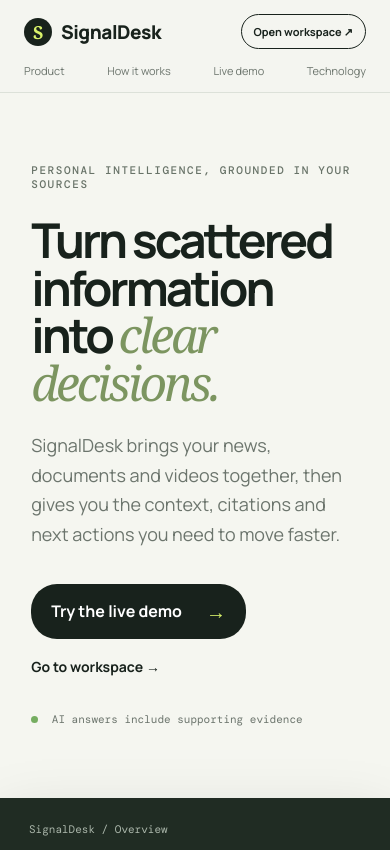
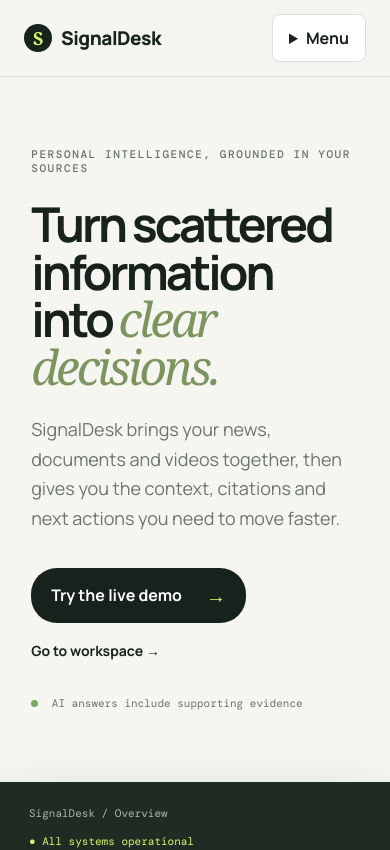
Before and after one commit to GauravM19/SignalDesk_AI, a Next.js app in the folder frontend/: page / in a window 390 px wide. Shown: the top 850 px of the page. Built offline with nearby package versions, Linux system fonts and the light colour scheme.

Commit message:
Add accessible mobile landing navigation with disclosure controls

```diff
--- /dev/null
+++ b/frontend/app/components/SiteNavigation.tsx
@@ -0,0 +1,32 @@
+'use client';
+
+const links = [
+  ['#product', 'Product'],
+  ['#workflow', 'How it works'],
+  ['#demo', 'Live demo'],
+  ['#tech', 'Technology']
+];
+
+export default function SiteNavigation() {
+  return <>
+    <div className="nav-links">
+      {links.map(([href, label]) => <a key={href} href={href}>{label}</a>)}
+    </div>
+    <details className="mobile-menu" onKeyDown={event => {
+      if (event.key === 'Escape' && event.currentTarget.open) {
+        event.currentTarget.open = false;
+        event.currentTarget.querySelector('summary')?.focus();
+      }
+    }}>
+      <summary aria-controls="mobile-navigation">Menu</summary>
+      <div id="mobile-navigation" className="mobile-nav-links" onClick={event => {
+        if (event.target instanceof Element && event.target.closest('a')) {
+          event.currentTarget.closest('details')?.removeAttribute('open');
+        }
+      }}>
+        {links.map(([href, label]) => <a key={href} href={href}>{label}</a>)}
+        <a href="/dashboard">Open workspace</a>
+      </div>
+    </details>
+  </>;
+}
--- a/frontend/app/page.tsx
+++ b/frontend/app/page.tsx
@@ -1,6 +1,7 @@
 'use client';
 
 import { useState } from 'react';
+import SiteNavigation from './components/SiteNavigation';
 
 const features = [
   ['01', 'Connect your sources', 'RSS, YouTube, PDFs, Google Drive and Notion in one searchable workspace.'],
@@ -39,9 +40,9 @@ export default function Home() {
   };
 
   return <main>
-    <nav className="nav">
+    <nav className="nav" aria-label="Main navigation">
       <a className="brand" href="/"><span className="brand-mark">S</span> SignalDesk</a>
-      <div className="nav-links"><a href="#product">Product</a><a href="#workflow">How it works</a><a href="#demo">Live demo</a><a href="#tech">Technology</a></div>
+      <SiteNavigation />
       <a className="nav-button" href="/dashboard">Open workspace ↗</a>
     </nav>
 
--- a/frontend/app/responsive.css
+++ b/frontend/app/responsive.css
@@ -15,6 +15,23 @@
 .hero-actions, .panel-head, footer { flex-wrap: wrap; }
 .answer, .research-result, .source-row, .briefing-row { overflow-wrap: anywhere; }
 img, video, svg { max-width: 100%; }
+.mobile-menu { display: none; position: relative; }
+.mobile-menu summary {
+  min-height: 44px; padding: 12px 16px; cursor: pointer;
+  border: 1px solid var(--line); border-radius: 8px;
+  background: var(--card); font-weight: 700;
+}
+.nav a:focus-visible, .mobile-menu summary:focus-visible {
+  outline: 3px solid #7c9560; outline-offset: 3px;
+}
+.mobile-nav-links {
+  position: absolute; right: 0; top: calc(100% + 8px);
+  width: min(20rem, calc(100vw - 48px)); padding: 8px;
+  background: var(--card); border: 1px solid var(--line);
+  border-radius: 10px; box-shadow: 0 12px 30px #18221c26;
+}
+.mobile-nav-links a { display: block; padding: 14px 12px; border-radius: 6px; }
+.mobile-nav-links a:hover { background: #eef5d7; }
 @media (max-width: 900px) {
   .workspace-chat { flex-basis: auto; }
 }
@@ -22,6 +39,8 @@ img, video, svg { max-width: 100%; }
   .stats { grid-template-columns: minmax(0, 1fr); }
 }
 @media (max-width: 760px) {
+  .nav .nav-links, .nav > .nav-button { display: none; }
+  .mobile-menu { display: block; }
   .preview-grid, .feature-grid, .demo-section { grid-template-columns: minmax(0, 1fr); }
   .workspace-nav, .workspace-user { flex-wrap: wrap; }
   .workspace-nav { gap: 12px; }
```
Also changed, not shown: 2 other files (tests, documents, lock files or other folders).
